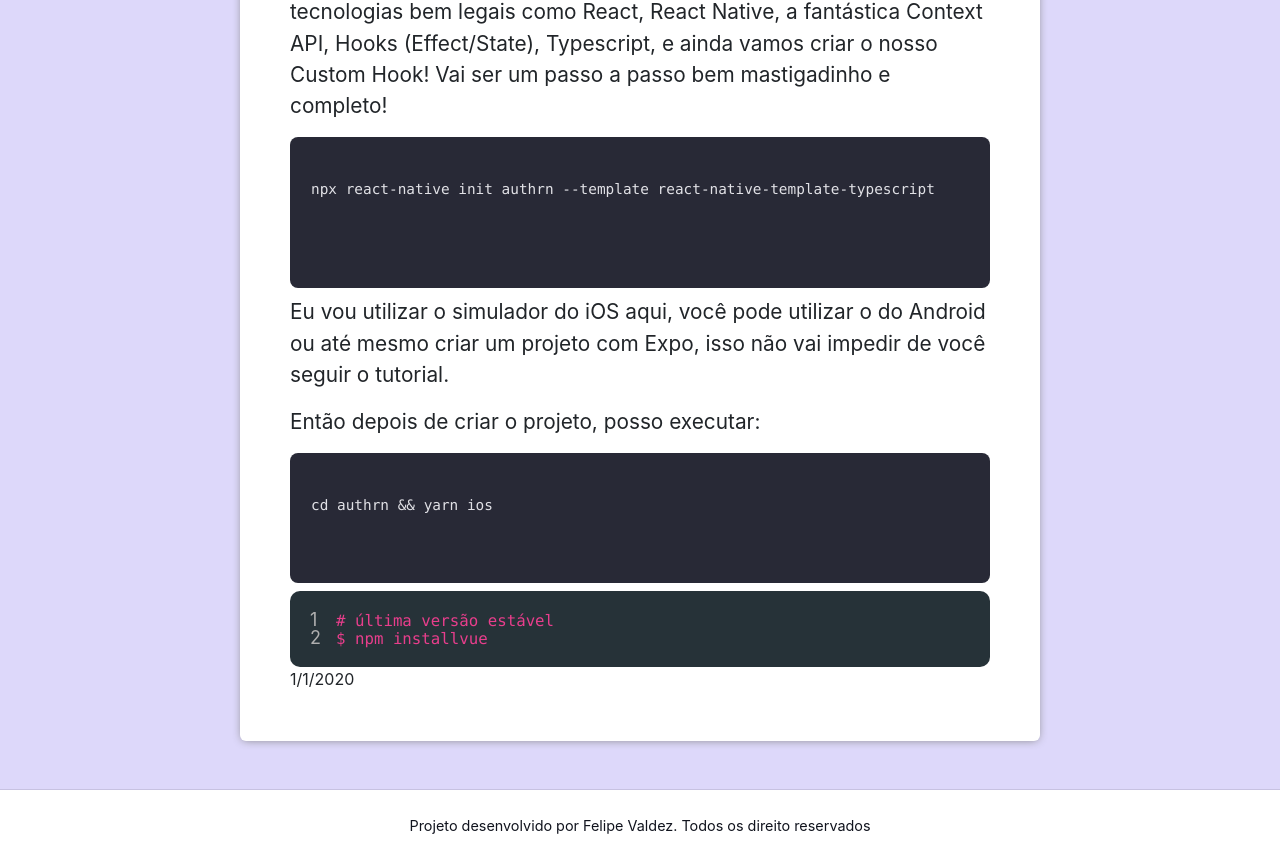
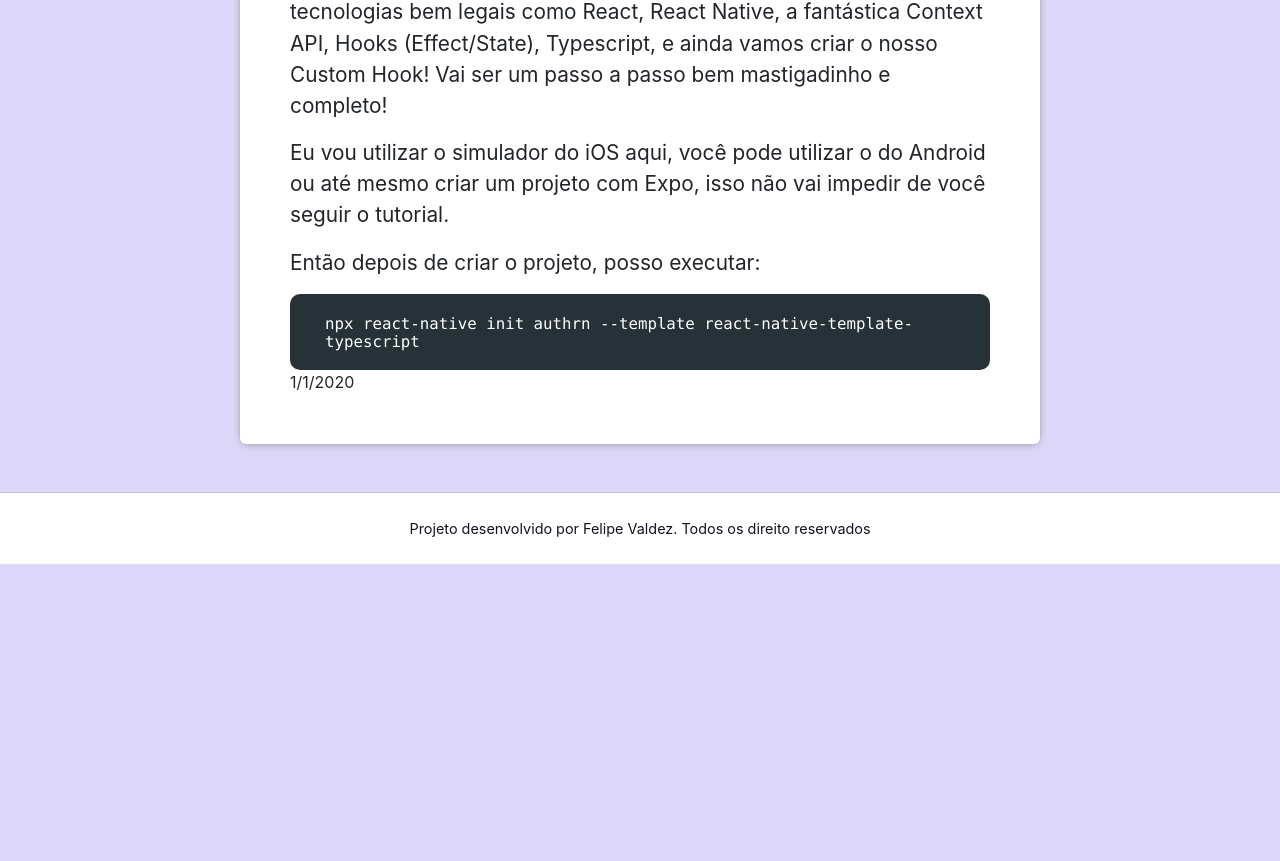
Before and after one commit to f3l1p3v4/blog, a Vue app: page /posts/1 in a window 1280 px wide. Shown: the part 1219-2080 px from the top of the page. After the commit the page ends 1783 px from the top, so only its background shows below. Built offline with nearby package versions, Linux system fonts and the light colour scheme; what vue2-filters would draw is missing.

Commit message:
modified

```diff
--- a/src/components/posts/StartingVue.vue
+++ b/src/components/posts/StartingVue.vue
@@ -16,34 +16,34 @@
                 <p>E ai pessoal como vocês estão?</p>
                 <p>{{ post.content }}</p>
             </div>
-            <pre class=" language-bash">
+            <!-- <pre class=" language-bash">
                 <code class=" language-bash">npx react-native init authrn --template react-native-template-typescript
                 </code>
-            </pre>
+            </pre> -->
             <p>Eu vou utilizar o simulador do iOS aqui, você pode utilizar o do Android ou até mesmo criar um projeto com Expo, isso não vai impedir de você seguir o tutorial.</p>
             <p>Então depois de criar o projeto, posso executar:</p>
-            <pre class=" language-bash">
+            <!-- <pre class=" language-bash">
                 <code class=" language-bash">cd authrn && yarn ios</code>
-            </pre>
+            </pre> -->
 
             <div id="highlighter_521370" class="syntaxhighlighter  bash">
                 <table border="0" cellpadding="0" cellspacing="0">
                     <tbody>
                         <tr>
-                            <td class="gutter">
+                            <!-- <td class="gutter">
                                 <div class="line number1 index0 alt2">1</div>
                                 <div class="line number2 index1 alt1">2</div>
-                            </td>
+                            </td> -->
                             <td class="code">
                                 <div class="container">
                                     <div class="line number1 index0 alt2">
-                                        <code class="bash comments"># última versão estável</code>
+                                        <code class="bash comments">npx react-native init authrn --template react-native-template-typescript</code>
                                     </div>
-                                    <div class="line number2 index1 alt1">
+                                    <!-- <div class="line number2 index1 alt1">
                                         <code class="bash plain">$ npm </code>
                                         <code class="bash functions">install</code>
                                         <code class="bash plain">vue</code>
-                                    </div>
+                                    </div> -->
                                 </div>
                             </td>
                         </tr>
@@ -111,7 +111,7 @@ p {
     /* font-weight: 500; */
 }
 
-section div pre {
+/* section div pre {
     display: block;
     font-family: monospace;
     white-space: pre;
@@ -122,7 +122,7 @@ section div pre {
     padding: 1em;
     margin: 0.5em 0;
     overflow: auto;
-    /* height: auto; */
+    height: auto;
 }
 
 section div pre> code {
@@ -135,7 +135,7 @@ section div pre> code {
     border-radius: var(--border-radius-secondary);
     background-color: var(--color-bg-code);
     color: #e1e1e6;
-}
+} */
 
 div {
     /* display: block; */
@@ -152,7 +152,7 @@ div {
 
 .syntaxhighlighter {
     line-height: 35px;
-    color: #253A44;
+    color: rgba(40, 41, 54, 1) !important;
     font-size: 18px;
     -webkit-tap-highlight-color: transparent;
     padding: 20px;
@@ -171,12 +171,12 @@ table {
     border-collapse: initial;
     border: none;
     margin: 0;
-    color: inherit;
+    color: #fff;
     line-height: 1;
     font-size: inherit;
     outline: none;
 }
-
+/*
 table tbody {
     border-collapse: initial;
     color: inherit;
@@ -184,18 +184,18 @@ table tbody {
     font-size: inherit;
     -webkit-tap-highlight-color: transparent;
     outline: none;
-}
+} */
 
-table tbody tr {
+/* table tbody tr {
     border-collapse: initial;
     color: inherit;
     line-height: 1;
     font-size: inherit;
     -webkit-tap-highlight-color: transparent;
     outline: none;
-}
+} */
 
-.gutter {
+/* .gutter {
     border-collapse: initial;
     line-height: 1;
     font-size: inherit;
@@ -204,5 +204,9 @@ table tbody tr {
     border: none;
     padding: 0;
     outline: none;
+} */
+
+.comments {
+    color: #FFF;
 }
 </style>
```
